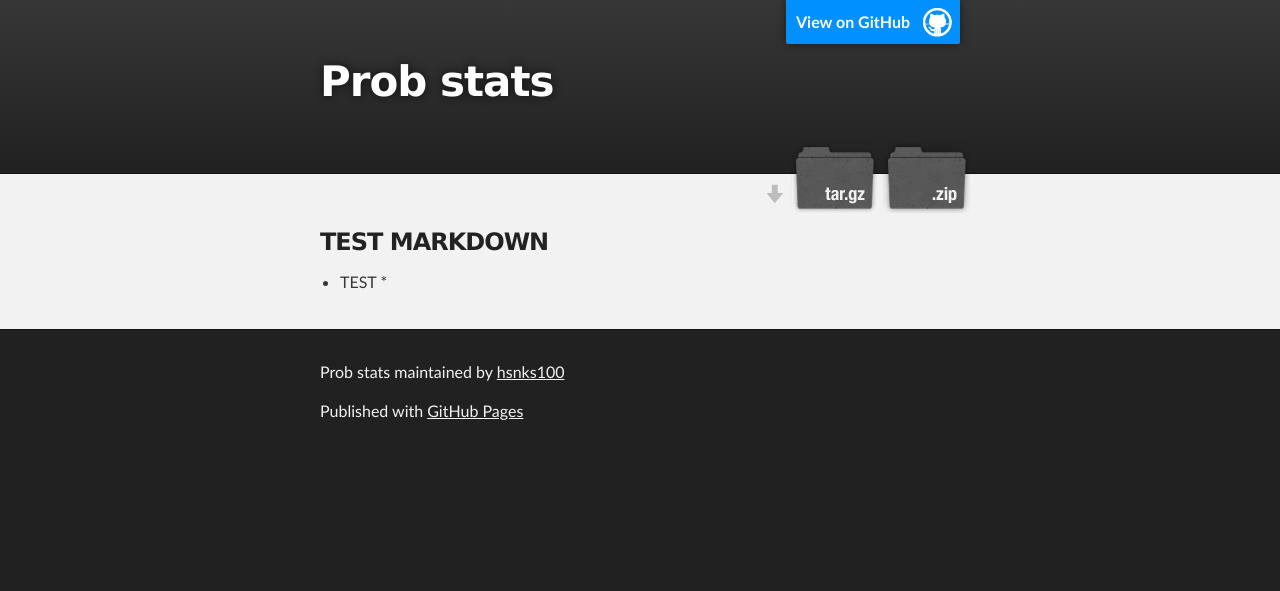
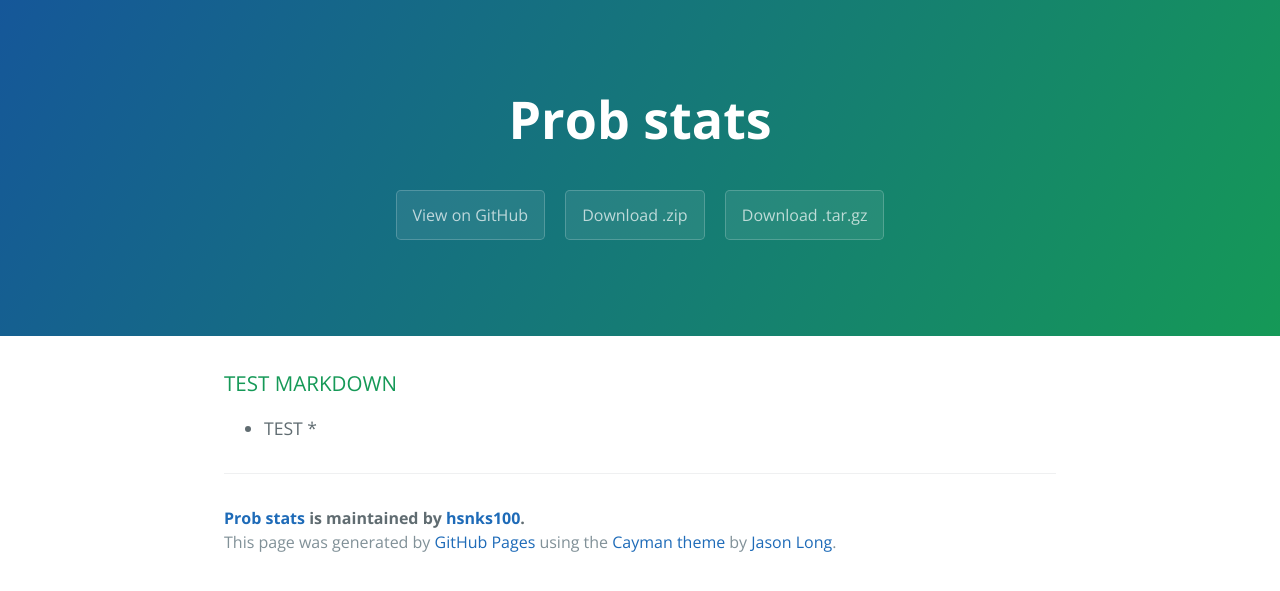
Before and after one commit to hsnks100/prob_stats, a Jekyll site: the page index.html, which Jekyll copies as it is, in a window 1280 px wide. Shown: the top 591 px of the page. Built offline with Jekyll 4.4.1, drawn with Linux system fonts in a browser that asks for light colours.

Commit message:
Create gh-pages branch via GitHub

```diff
--- a/index.html
+++ b/index.html
@@ -1,53 +1,38 @@
 <!DOCTYPE html>
-<html>
+<html lang="en-us">
+  <head>
+    <meta charset="UTF-8">
+    <title>Prob stats by hsnks100</title>
+    <meta name="viewport" content="width=device-width, initial-scale=1">
+    <link rel="stylesheet" type="text/css" href="stylesheets/normalize.css" media="screen">
+    <link href='https://fonts.googleapis.com/css?family=Open+Sans:400,700' rel='stylesheet' type='text/css'>
+    <link rel="stylesheet" type="text/css" href="stylesheets/stylesheet.css" media="screen">
+    <link rel="stylesheet" type="text/css" href="stylesheets/github-light.css" media="screen">
+  </head>
+  <body>
+    <section class="page-header">
+      <h1 class="project-name">Prob stats</h1>
+      <h2 class="project-tagline"></h2>
+      <a href="https://github.com/hsnks100/prob_stats" class="btn">View on GitHub</a>
+      <a href="https://github.com/hsnks100/prob_stats/zipball/master" class="btn">Download .zip</a>
+      <a href="https://github.com/hsnks100/prob_stats/tarball/master" class="btn">Download .tar.gz</a>
+    </section>
 
-  <head>
-    <meta charset='utf-8'>
-    <meta http-equiv="X-UA-Compatible" content="chrome=1">
-    <meta name="description" content="Prob stats : ">
-
-    <link rel="stylesheet" type="text/css" media="screen" href="stylesheets/stylesheet.css">
-
-    <title>Prob stats</title>
-  </head>
-
-  <body>
-
-    <!-- HEADER -->
-    <div id="header_wrap" class="outer">
-        <header class="inner">
-          <a id="forkme_banner" href="https://github.com/hsnks100/prob_stats">View on GitHub</a>
-
-          <h1 id="project_title">Prob stats</h1>
-          <h2 id="project_tagline"></h2>
-
-            <section id="downloads">
-              <a class="zip_download_link" href="https://github.com/hsnks100/prob_stats/zipball/master">Download this project as a .zip file</a>
-              <a class="tar_download_link" href="https://github.com/hsnks100/prob_stats/tarball/master">Download this project as a tar.gz file</a>
-            </section>
-        </header>
-    </div>
-
-    <!-- MAIN CONTENT -->
-    <div id="main_content_wrap" class="outer">
-      <section id="main_content" class="inner">
-        <h3>
+    <section class="main-content">
+      <h3>
 <a id="test-markdown" class="anchor" href="#test-markdown" aria-hidden="true"><span aria-hidden="true" class="octicon octicon-link"></span></a>TEST MARKDOWN</h3>
 
 <ul>
 <li>TEST *</li>
 </ul>
-      </section>
-    </div>
 
-    <!-- FOOTER  -->
-    <div id="footer_wrap" class="outer">
-      <footer class="inner">
-        <p class="copyright">Prob stats maintained by <a href="https://github.com/hsnks100">hsnks100</a></p>
-        <p>Published with <a href="https://pages.github.com">GitHub Pages</a></p>
+      <footer class="site-footer">
+        <span class="site-footer-owner"><a href="https://github.com/hsnks100/prob_stats">Prob stats</a> is maintained by <a href="https://github.com/hsnks100">hsnks100</a>.</span>
+
+        <span class="site-footer-credits">This page was generated by <a href="https://pages.github.com">GitHub Pages</a> using the <a href="https://github.com/jasonlong/cayman-theme">Cayman theme</a> by <a href="https://twitter.com/jasonlong">Jason Long</a>.</span>
       </footer>
-    </div>
 
+    </section>
 
 
   </body>
--- a/stylesheets/stylesheet.css
+++ b/stylesheets/stylesheet.css
@@ -1,425 +1,245 @@
-/*******************************************************************************
-Slate Theme for GitHub Pages
-by Jason Costello, @jsncostello
-*******************************************************************************/
-
-@import url(github-light.css);
-
-/*******************************************************************************
-MeyerWeb Reset
-*******************************************************************************/
-
-html, body, div, span, applet, object, iframe,
-h1, h2, h3, h4, h5, h6, p, blockquote, pre,
-a, abbr, acronym, address, big, cite, code,
-del, dfn, em, img, ins, kbd, q, s, samp,
-small, strike, strong, sub, sup, tt, var,
-b, u, i, center,
-dl, dt, dd, ol, ul, li,
-fieldset, form, label, legend,
-table, caption, tbody, tfoot, thead, tr, th, td,
-article, aside, canvas, details, embed,
-figure, figcaption, footer, header, hgroup,
-menu, nav, output, ruby, section, summary,
-time, mark, audio, video {
-  margin: 0;
-  padding: 0;
-  border: 0;
-  font: inherit;
-  vertical-align: baseline;
-}
-
-/* HTML5 display-role reset for older browsers */
-article, aside, details, figcaption, figure,
-footer, header, hgroup, menu, nav, section {
-  display: block;
-}
-
-ol, ul {
-  list-style: none;
-}
-
-table {
-  border-collapse: collapse;
-  border-spacing: 0;
-}
-
-/*******************************************************************************
-Theme Styles
-*******************************************************************************/
+* {
+  box-sizing: border-box; }
 
 body {
-  box-sizing: border-box;
-  color:#373737;
-  background: #212121;
+  padding: 0;
+  margin: 0;
+  font-family: "Open Sans", "Helvetica Neue", Helvetica, Arial, sans-serif;
   font-size: 16px;
-  font-family: 'Myriad Pro', Calibri, Helvetica, Arial, sans-serif;
   line-height: 1.5;
-  -webkit-font-smoothing: antialiased;
-}
-
-h1, h2, h3, h4, h5, h6 {
-  margin: 10px 0;
-  font-weight: 700;
-  color:#222222;
-  font-family: 'Lucida Grande', 'Calibri', Helvetica, Arial, sans-serif;
-  letter-spacing: -1px;
-}
-
-h1 {
-  font-size: 36px;
-  font-weight: 700;
-}
-
-h2 {
-  padding-bottom: 10px;
-  font-size: 32px;
-  background: url('../images/bg_hr.png') repeat-x bottom;
-}
-
-h3 {
-  font-size: 24px;
-}
-
-h4 {
-  font-size: 21px;
-}
-
-h5 {
-  font-size: 18px;
-}
-
-h6 {
-  font-size: 16px;
-}
-
-p {
-  margin: 10px 0 15px 0;
-}
-
-footer p {
-  color: #f2f2f2;
-}
+  color: #606c71; }
 
 a {
+  color: #1e6bb8;
+  text-decoration: none; }
+  a:hover {
+    text-decoration: underline; }
+
+.btn {
+  display: inline-block;
+  margin-bottom: 1rem;
+  color: rgba(255, 255, 255, 0.7);
+  background-color: rgba(255, 255, 255, 0.08);
+  border-color: rgba(255, 255, 255, 0.2);
+  border-style: solid;
+  border-width: 1px;
+  border-radius: 0.3rem;
+  transition: color 0.2s, background-color 0.2s, border-color 0.2s; }
+  .btn + .btn {
+    margin-left: 1rem; }
+
+.btn:hover {
+  color: rgba(255, 255, 255, 0.8);
   text-decoration: none;
-  color: #007edf;
-  text-shadow: none;
+  background-color: rgba(255, 255, 255, 0.2);
+  border-color: rgba(255, 255, 255, 0.3); }
 
-  transition: color 0.5s ease;
-  transition: text-shadow 0.5s ease;
-  -webkit-transition: color 0.5s ease;
-  -webkit-transition: text-shadow 0.5s ease;
-  -moz-transition: color 0.5s ease;
-  -moz-transition: text-shadow 0.5s ease;
-  -o-transition: color 0.5s ease;
-  -o-transition: text-shadow 0.5s ease;
-  -ms-transition: color 0.5s ease;
-  -ms-transition: text-shadow 0.5s ease;
-}
+@media screen and (min-width: 64em) {
+  .btn {
+    padding: 0.75rem 1rem; } }
 
-a:hover, a:focus {text-decoration: underline;}
+@media screen and (min-width: 42em) and (max-width: 64em) {
+  .btn {
+    padding: 0.6rem 0.9rem;
+    font-size: 0.9rem; } }
 
-footer a {
-  color: #F2F2F2;
-  text-decoration: underline;
-}
+@media screen and (max-width: 42em) {
+  .btn {
+    display: block;
+    width: 100%;
+    padding: 0.75rem;
+    font-size: 0.9rem; }
+    .btn + .btn {
+      margin-top: 1rem;
+      margin-left: 0; } }
 
-em {
-  font-style: italic;
-}
+.page-header {
+  color: #fff;
+  text-align: center;
+  background-color: #159957;
+  background-image: linear-gradient(120deg, #155799, #159957); }
 
-strong {
-  font-weight: bold;
-}
+@media screen and (min-width: 64em) {
+  .page-header {
+    padding: 5rem 6rem; } }
 
-img {
-  position: relative;
-  margin: 0 auto;
-  max-width: 739px;
-  padding: 5px;
-  margin: 10px 0 10px 0;
-  border: 1px solid #ebebeb;
+@media screen and (min-width: 42em) and (max-width: 64em) {
+  .page-header {
+    padding: 3rem 4rem; } }
 
-  box-shadow: 0 0 5px #ebebeb;
-  -webkit-box-shadow: 0 0 5px #ebebeb;
-  -moz-box-shadow: 0 0 5px #ebebeb;
-  -o-box-shadow: 0 0 5px #ebebeb;
-  -ms-box-shadow: 0 0 5px #ebebeb;
-}
+@media screen and (max-width: 42em) {
+  .page-header {
+    padding: 2rem 1rem; } }
 
-p img {
+.project-name {
+  margin-top: 0;
+  margin-bottom: 0.1rem; }
+
+@media screen and (min-width: 64em) {
+  .project-name {
+    font-size: 3.25rem; } }
+
+@media screen and (min-width: 42em) and (max-width: 64em) {
+  .project-name {
+    font-size: 2.25rem; } }
+
+@media screen and (max-width: 42em) {
+  .project-name {
+    font-size: 1.75rem; } }
+
+.project-tagline {
+  margin-bottom: 2rem;
+  font-weight: normal;
+  opacity: 0.7; }
+
+@media screen and (min-width: 64em) {
+  .project-tagline {
+    font-size: 1.25rem; } }
+
+@media screen and (min-width: 42em) and (max-width: 64em) {
+  .project-tagline {
+    font-size: 1.15rem; } }
+
+@media screen and (max-width: 42em) {
+  .project-tagline {
+    font-size: 1rem; } }
+
+.main-content :first-child {
+  margin-top: 0; }
+.main-content img {
+  max-width: 100%; }
+.main-content h1, .main-content h2, .main-content h3, .main-content h4, .main-content h5, .main-content h6 {
+  margin-top: 2rem;
+  margin-bottom: 1rem;
+  font-weight: normal;
+  color: #159957; }
+.main-content p {
+  margin-bottom: 1em; }
+.main-content code {
+  padding: 2px 4px;
+  font-family: Consolas, "Liberation Mono", Menlo, Courier, monospace;
+  font-size: 0.9rem;
+  color: #383e41;
+  background-color: #f3f6fa;
+  border-radius: 0.3rem; }
+.main-content pre {
+  padding: 0.8rem;
+  margin-top: 0;
+  margin-bottom: 1rem;
+  font: 1rem Consolas, "Liberation Mono", Menlo, Courier, monospace;
+  color: #567482;
+  word-wrap: normal;
+  background-color: #f3f6fa;
+  border: solid 1px #dce6f0;
+  border-radius: 0.3rem; }
+  .main-content pre > code {
+    padding: 0;
+    margin: 0;
+    font-size: 0.9rem;
+    color: #567482;
+    word-break: normal;
+    white-space: pre;
+    background: transparent;
+    border: 0; }
+.main-content .highlight {
+  margin-bottom: 1rem; }
+  .main-content .highlight pre {
+    margin-bottom: 0;
+    word-break: normal; }
+.main-content .highlight pre, .main-content pre {
+  padding: 0.8rem;
+  overflow: auto;
+  font-size: 0.9rem;
+  line-height: 1.45;
+  border-radius: 0.3rem; }
+.main-content pre code, .main-content pre tt {
   display: inline;
+  max-width: initial;
+  padding: 0;
   margin: 0;
+  overflow: initial;
+  line-height: inherit;
+  word-wrap: normal;
+  background-color: transparent;
+  border: 0; }
+  .main-content pre code:before, .main-content pre code:after, .main-content pre tt:before, .main-content pre tt:after {
+    content: normal; }
+.main-content ul, .main-content ol {
+  margin-top: 0; }
+.main-content blockquote {
+  padding: 0 1rem;
+  margin-left: 0;
+  color: #819198;
+  border-left: 0.3rem solid #dce6f0; }
+  .main-content blockquote > :first-child {
+    margin-top: 0; }
+  .main-content blockquote > :last-child {
+    margin-bottom: 0; }
+.main-content table {
+  display: block;
+  width: 100%;
+  overflow: auto;
+  word-break: normal;
+  word-break: keep-all; }
+  .main-content table th {
+    font-weight: bold; }
+  .main-content table th, .main-content table td {
+    padding: 0.5rem 1rem;
+    border: 1px solid #e9ebec; }
+.main-content dl {
+  padding: 0; }
+  .main-content dl dt {
+    padding: 0;
+    margin-top: 1rem;
+    font-size: 1rem;
+    font-weight: bold; }
+  .main-content dl dd {
+    padding: 0;
+    margin-bottom: 1rem; }
+.main-content hr {
+  height: 2px;
   padding: 0;
-  vertical-align: middle;
-  text-align: center;
-  border: none;
-}
+  margin: 1rem 0;
+  background-color: #eff0f1;
+  border: 0; }
 
-pre, code {
-  width: 100%;
-  color: #222;
-  background-color: #fff;
+@media screen and (min-width: 64em) {
+  .main-content {
+    max-width: 64rem;
+    padding: 2rem 6rem;
+    margin: 0 auto;
+    font-size: 1.1rem; } }
 
-  font-family: Monaco, "Bitstream Vera Sans Mono", "Lucida Console", Terminal, monospace;
-  font-size: 14px;
+@media screen and (min-width: 42em) and (max-width: 64em) {
+  .main-content {
+    padding: 2rem 4rem;
+    font-size: 1.1rem; } }
 
-  border-radius: 2px;
-  -moz-border-radius: 2px;
-  -webkit-border-radius: 2px;
-}
+@media screen and (max-width: 42em) {
+  .main-content {
+    padding: 2rem 1rem;
+    font-size: 1rem; } }
 
-pre {
-  width: 100%;
-  padding: 10px;
-  box-shadow: 0 0 10px rgba(0,0,0,.1);
-  overflow: auto;
-}
+.site-footer {
+  padding-top: 2rem;
+  margin-top: 2rem;
+  border-top: solid 1px #eff0f1; }
 
-code {
-  padding: 3px;
-  margin: 0 3px;
-  box-shadow: 0 0 10px rgba(0,0,0,.1);
-}
+.site-footer-owner {
+  display: block;
+  font-weight: bold; }
 
-pre code {
-  display: block;
-  box-shadow: none;
-}
+.site-footer-credits {
+  color: #819198; }
 
-blockquote {
-  color: #666;
-  margin-bottom: 20px;
-  padding: 0 0 0 20px;
-  border-left: 3px solid #bbb;
-}
+@media screen and (min-width: 64em) {
+  .site-footer {
+    font-size: 1rem; } }
 
+@media screen and (min-width: 42em) and (max-width: 64em) {
+  .site-footer {
+    font-size: 1rem; } }
 
-ul, ol, dl {
-  margin-bottom: 15px
-}
-
-ul {
-  list-style-position: inside;
-  list-style: disc;
-  padding-left: 20px;
-}
-
-ol {
-  list-style-position: inside;
-  list-style: decimal;
-  padding-left: 20px;
-}
-
-dl dt {
-  font-weight: bold;
-}
-
-dl dd {
-  padding-left: 20px;
-  font-style: italic;
-}
-
-dl p {
-  padding-left: 20px;
-  font-style: italic;
-}
-
-hr {
-  height: 1px;
-  margin-bottom: 5px;
-  border: none;
-  background: url('../images/bg_hr.png') repeat-x center;
-}
-
-table {
-  border: 1px solid #373737;
-  margin-bottom: 20px;
-  text-align: left;
- }
-
-th {
-  font-family: 'Lucida Grande', 'Helvetica Neue', Helvetica, Arial, sans-serif;
-  padding: 10px;
-  background: #373737;
-  color: #fff;
- }
-
-td {
-  padding: 10px;
-  border: 1px solid #373737;
- }
-
-form {
-  background: #f2f2f2;
-  padding: 20px;
-}
-
-/*******************************************************************************
-Full-Width Styles
-*******************************************************************************/
-
-.outer {
-  width: 100%;
-}
-
-.inner {
-  position: relative;
-  max-width: 640px;
-  padding: 20px 10px;
-  margin: 0 auto;
-}
-
-#forkme_banner {
-  display: block;
-  position: absolute;
-  top:0;
-  right: 10px;
-  z-index: 10;
-  padding: 10px 50px 10px 10px;
-  color: #fff;
-  background: url('../images/blacktocat.png') #0090ff no-repeat 95% 50%;
-  font-weight: 700;
-  box-shadow: 0 0 10px rgba(0,0,0,.5);
-  border-bottom-left-radius: 2px;
-  border-bottom-right-radius: 2px;
-}
-
-#header_wrap {
-  background: #212121;
-  background: -moz-linear-gradient(top, #373737, #212121);
-  background: -webkit-linear-gradient(top, #373737, #212121);
-  background: -ms-linear-gradient(top, #373737, #212121);
-  background: -o-linear-gradient(top, #373737, #212121);
-  background: linear-gradient(top, #373737, #212121);
-}
-
-#header_wrap .inner {
-  padding: 50px 10px 30px 10px;
-}
-
-#project_title {
-  margin: 0;
-  color: #fff;
-  font-size: 42px;
-  font-weight: 700;
-  text-shadow: #111 0px 0px 10px;
-}
-
-#project_tagline {
-  color: #fff;
-  font-size: 24px;
-  font-weight: 300;
-  background: none;
-  text-shadow: #111 0px 0px 10px;
-}
-
-#downloads {
-  position: absolute;
-  width: 210px;
-  z-index: 10;
-  bottom: -40px;
-  right: 0;
-  height: 70px;
-  background: url('../images/icon_download.png') no-repeat 0% 90%;
-}
-
-.zip_download_link {
-  display: block;
-  float: right;
-  width: 90px;
-  height:70px;
-  text-indent: -5000px;
-  overflow: hidden;
-  background: url(../images/sprite_download.png) no-repeat bottom left;
-}
-
-.tar_download_link {
-  display: block;
-  float: right;
-  width: 90px;
-  height:70px;
-  text-indent: -5000px;
-  overflow: hidden;
-  background: url(../images/sprite_download.png) no-repeat bottom right;
-  margin-left: 10px;
-}
-
-.zip_download_link:hover {
-  background: url(../images/sprite_download.png) no-repeat top left;
-}
-
-.tar_download_link:hover {
-  background: url(../images/sprite_download.png) no-repeat top right;
-}
-
-#main_content_wrap {
-  background: #f2f2f2;
-  border-top: 1px solid #111;
-  border-bottom: 1px solid #111;
-}
-
-#main_content {
-  padding-top: 40px;
-}
-
-#footer_wrap {
-  background: #212121;
-}
-
-
-
-/*******************************************************************************
-Small Device Styles
-*******************************************************************************/
-
-@media screen and (max-width: 480px) {
-  body {
-    font-size:14px;
-  }
-
-  #downloads {
-    display: none;
-  }
-
-  .inner {
-    min-width: 320px;
-    max-width: 480px;
-  }
-
-  #project_title {
-  font-size: 32px;
-  }
-
-  h1 {
-    font-size: 28px;
-  }
-
-  h2 {
-    font-size: 24px;
-  }
-
-  h3 {
-    font-size: 21px;
-  }
-
-  h4 {
-    font-size: 18px;
-  }
-
-  h5 {
-    font-size: 14px;
-  }
-
-  h6 {
-    font-size: 12px;
-  }
-
-  code, pre {
-    min-width: 320px;
-    max-width: 480px;
-    font-size: 11px;
-  }
-
-}
+@media screen and (max-width: 42em) {
+  .site-footer {
+    font-size: 0.9rem; } }
```
